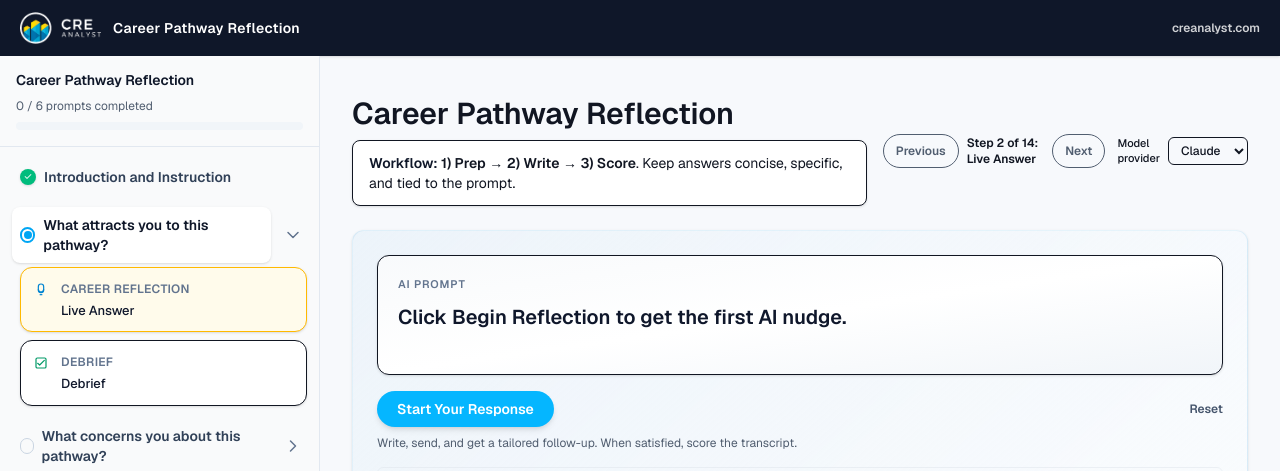
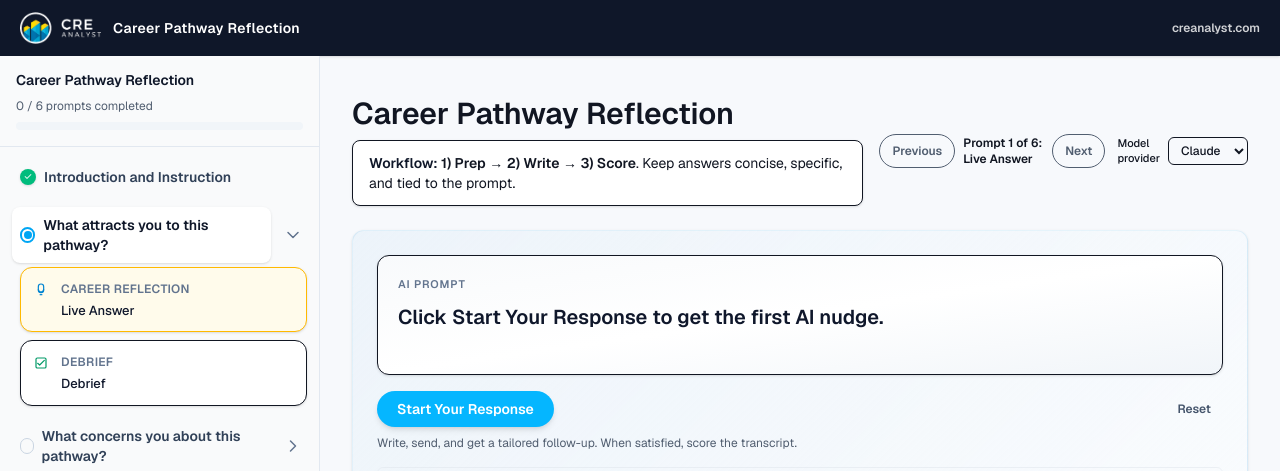
Before and after one commit to chickenmanrb/CREA_Career_Reflection, a Next.js app: page /interview in a window 1280 px wide. Both pictures are taken after a click on the button "What attracts you to this pathway?". Shown: the top 471 px of the page. Built offline with nearby package versions, Linux system fonts and the light colour scheme.

Commit message:
collapsed transcript added back

```diff
--- a/src/app/interview/page.tsx
+++ b/src/app/interview/page.tsx
@@ -142,6 +142,14 @@ export default function InterviewPage() {
     [currentStepId]
   );
 
+  // Progress: use prompt count (agents) instead of total steps to avoid confusion.
+  const promptSteps = useMemo(() => flowConfig.steps.filter((s) => s.type === "agent"), []);
+  const currentPromptNumber = useMemo(() => {
+    const match = currentStepId.match(/^q(\d)-/);
+    return match ? Number(match[1]) : null;
+  }, [currentStepId]);
+  const totalPrompts = promptSteps.length;
+
   const stepsForNav = useMemo(() => flowConfig.steps, []);
   const currentIdx = Math.max(0, stepsForNav.findIndex((s) => s.id === currentStepId));
   const goPrev = () => {
@@ -189,7 +197,11 @@ export default function InterviewPage() {
                   Previous
                 </button>
                 <span className="text-foreground font-semibold">
-                  Step {currentIdx + 1} of {stepsForNav.length}: {currentStep.title}
+                  {currentPromptNumber
+                    ? `Prompt ${currentPromptNumber} of ${totalPrompts}: ${currentStep.title}`
+                    : currentStep.id === "final-review"
+                      ? "Final Review"
+                      : currentStep.title}
                 </span>
                 <button
                   onClick={goNext}
--- a/src/components/interview/StepRenderer.tsx
+++ b/src/components/interview/StepRenderer.tsx
@@ -4,6 +4,7 @@ import { useState, useRef, useCallback } from "react";
 import { SendIcon } from "lucide-react";
 
 import { ScoreCard } from "@/components/interview/ScoreCard";
+import { Transcript } from "@/components/interview/Transcript";
 import { VideoFrame } from "@/components/ui/video-frame";
 import { Button } from "@/components/ui/button";
 import { Textarea } from "@/components/ui/textarea";
@@ -92,6 +93,7 @@ export function StepRenderer({
   const aiMessages = messages.filter((msg) => msg.source === "ai" && msg.questionKey === questionKey);
   const latestAiMessage = aiMessages[aiMessages.length - 1];
   const [coachLoading, setCoachLoading] = useState(false);
+  const [showTranscript, setShowTranscript] = useState(false);
 
   const startConversation = useCallback(() => {
     setCallState("connected");
@@ -227,7 +229,7 @@ export function StepRenderer({
               <span>AI Prompt</span>
             </div>
             <p className="mt-2 text-xl font-semibold text-slate-900 leading-relaxed">
-              {latestAiMessage?.message ?? "Click Begin Reflection to get the first AI nudge."}
+              {latestAiMessage?.message ?? "Click Start Your Response to get the first AI nudge."}
             </p>
             <div className="mt-1 flex items-center justify-between text-[11px] text-slate-500">
               {latestAiMessage?.timestamp ? <span>Last update: {latestAiMessage.timestamp}</span> : <span>&nbsp;</span>}
@@ -247,7 +249,7 @@ export function StepRenderer({
               <button
                 type="button"
                 onClick={resetConversation}
-                className="text-xs font-semibold text-slate-600 underline-offset-2 hover:underline disabled:opacity-60"
+                className="rounded-full px-3 py-1 text-xs font-semibold text-slate-600 underline-offset-2 hover:underline disabled:opacity-60"
                 disabled={!isConnected && messages.length > 0}
               >
                 Reset
@@ -277,7 +279,7 @@ export function StepRenderer({
               variant="ghost"
               onClick={handleSendText}
               disabled={!textInput.trim() || !isConnected}
-              className="absolute right-3 bottom-3 h-9 px-3 text-sm font-semibold"
+              className="absolute right-3 bottom-3 h-9 px-3 text-sm font-semibold rounded-full"
             >
               <SendIcon className="h-4 w-4 mr-1" /> Send
             </Button>
@@ -285,6 +287,26 @@ export function StepRenderer({
 
           <div className="w-full">
             <ScoreCard score={score} loading={loadingScore} questionKey={questionKey} showAll={showAllScores} />
+          </div>
+
+          <div className="w-full rounded-lg border bg-white px-4 py-3 shadow-sm">
+            <div className="flex items-center justify-between">
+              <span className="text-sm font-semibold text-slate-800">Transcript</span>
+              <button
+                type="button"
+                onClick={() => setShowTranscript((v) => !v)}
+                className="text-xs font-semibold text-slate-600 underline-offset-2 hover:underline"
+              >
+                {showTranscript ? "Hide" : "Show"}
+              </button>
+            </div>
+            {showTranscript ? (
+              <div className="mt-3">
+                <Transcript messages={messages} />
+              </div>
+            ) : (
+              <p className="mt-2 text-xs text-slate-500">Collapsed. Click “Show” to review the chat.</p>
+            )}
           </div>
         </div>
         <div className="flex flex-col items-center gap-2 text-center">
@@ -294,14 +316,14 @@ export function StepRenderer({
             <div className="flex items-center gap-3">
               <button
                 onClick={onClear}
-              className="rounded-md border px-4 py-2 text-sm"
+                className="rounded-full border px-4 py-2 text-sm"
                 disabled={loadingScore}
               >
                 Clear transcript
               </button>
               <button
                 onClick={onScore}
-              className="rounded-md bg-primary px-5 py-2.5 text-sm font-semibold text-primary-foreground shadow"
+                className="rounded-full bg-primary px-5 py-2.5 text-sm font-semibold text-primary-foreground shadow"
                 disabled={loadingScore || messages.length === 0}
               >
                 {loadingScore ? "Scoring..." : "Score transcript"}
```
Lines whose indentation alone changed are shown as unchanged.
